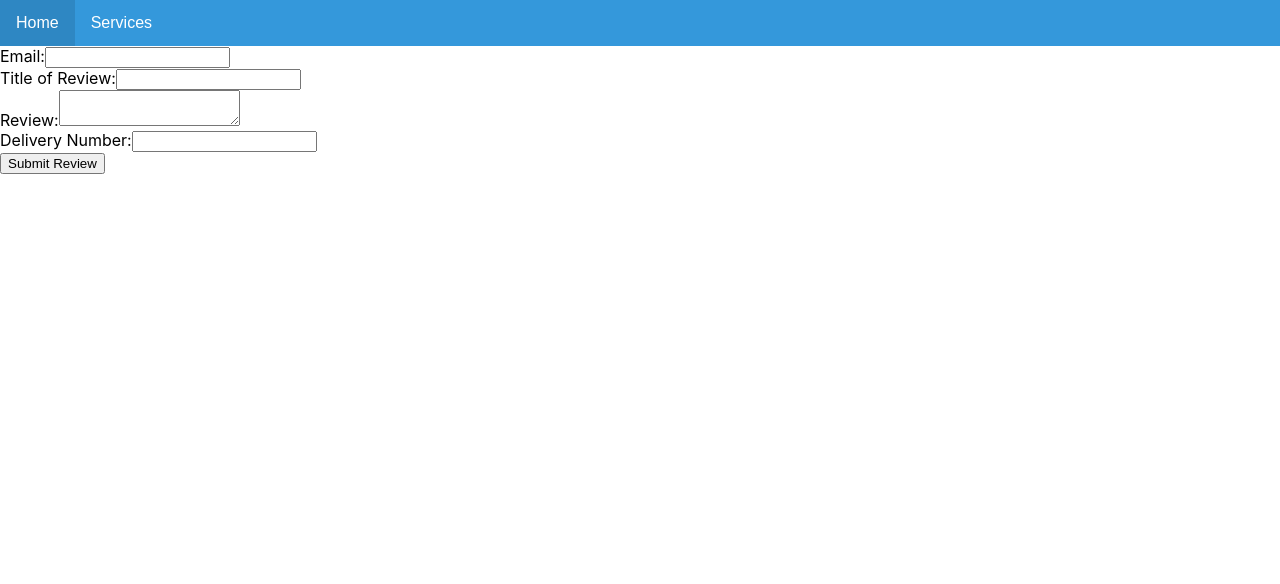
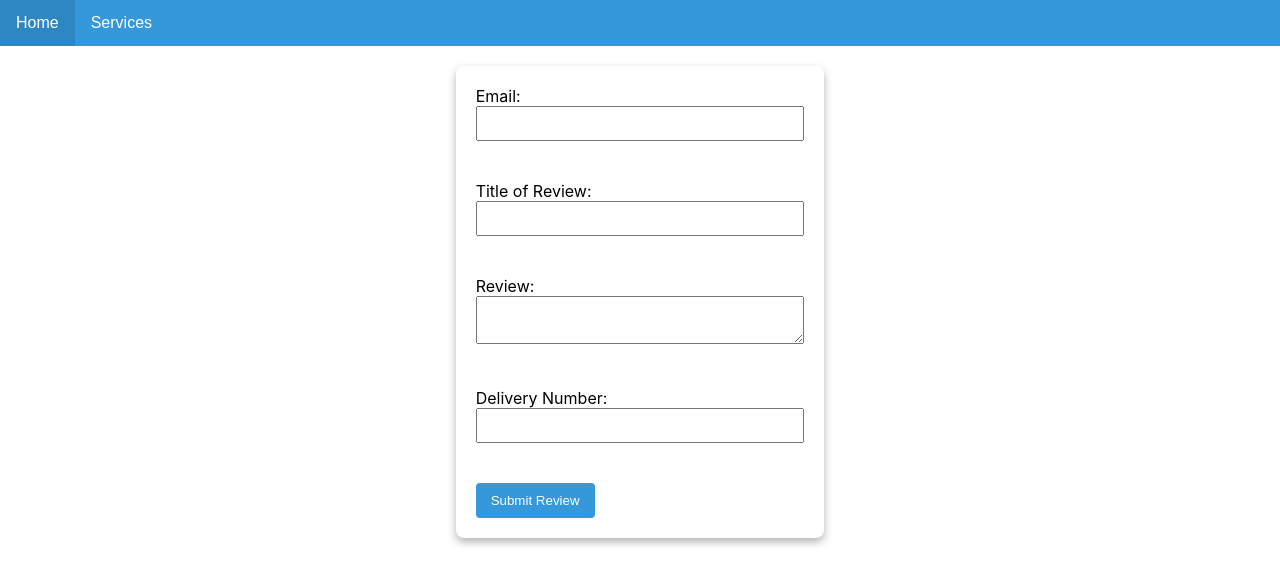
Before and after one commit to arcvelit/SADPS, a React (Create React App) app in the folder sadps-app/: page /leave-a-review in a window 1280 px wide. Shown: the top 584 px of the page. Built offline with nearby package versions, Linux system fonts and the light colour scheme.

Commit message:
Reviews implemented

```diff
--- a/sadps-app/src/components/Deliveries/Customer/LeaveAReview.js
+++ b/sadps-app/src/components/Deliveries/Customer/LeaveAReview.js
@@ -1,4 +1,5 @@
 import React, { useState } from 'react';
+import './Style/Review.css'
 
 function LeaveAReview()
 {
@@ -14,7 +15,8 @@ function LeaveAReview()
   };
 
   return (
-    <form onSubmit={handleSubmit}>
+    <div className='review-container'>
+    <form className='review-form' onSubmit={handleSubmit}>
       <label>
         Email:
         <input
@@ -55,6 +57,7 @@ function LeaveAReview()
       <br />
       <button type="submit">Submit Review</button>
     </form>
+    </div>
   );
 };
 
--- /dev/null
+++ b/sadps-app/src/components/Deliveries/Customer/Style/Review.css
@@ -0,0 +1,43 @@
+.review-container {
+    margin: 0;
+    padding: 0;
+    display: flex;
+    flex-direction: column;
+    align-items: center;
+    justify-content: center;
+
+  }
+
+  .review-form {
+    margin: 20px;
+    background-color: #fff;
+    padding: 20px;
+    border-radius: 8px;
+    box-shadow: 0 4px 8px rgba(0, 0, 0, 0.3);
+  }
+
+  label {
+    display: block;
+    margin-bottom: 10px;
+  }
+
+  input,
+  textarea {
+    width: 100%;
+    padding: 8px;
+    box-sizing: border-box;
+    margin-bottom: 10px;
+  }
+
+  button {
+    background-color: #3498db;
+    color: #fff;
+    padding: 10px 15px;
+    border: none;
+    border-radius: 4px;
+    cursor: pointer;
+  }
+
+  button:hover {
+    background-color: #2980b9;
+  }
```
